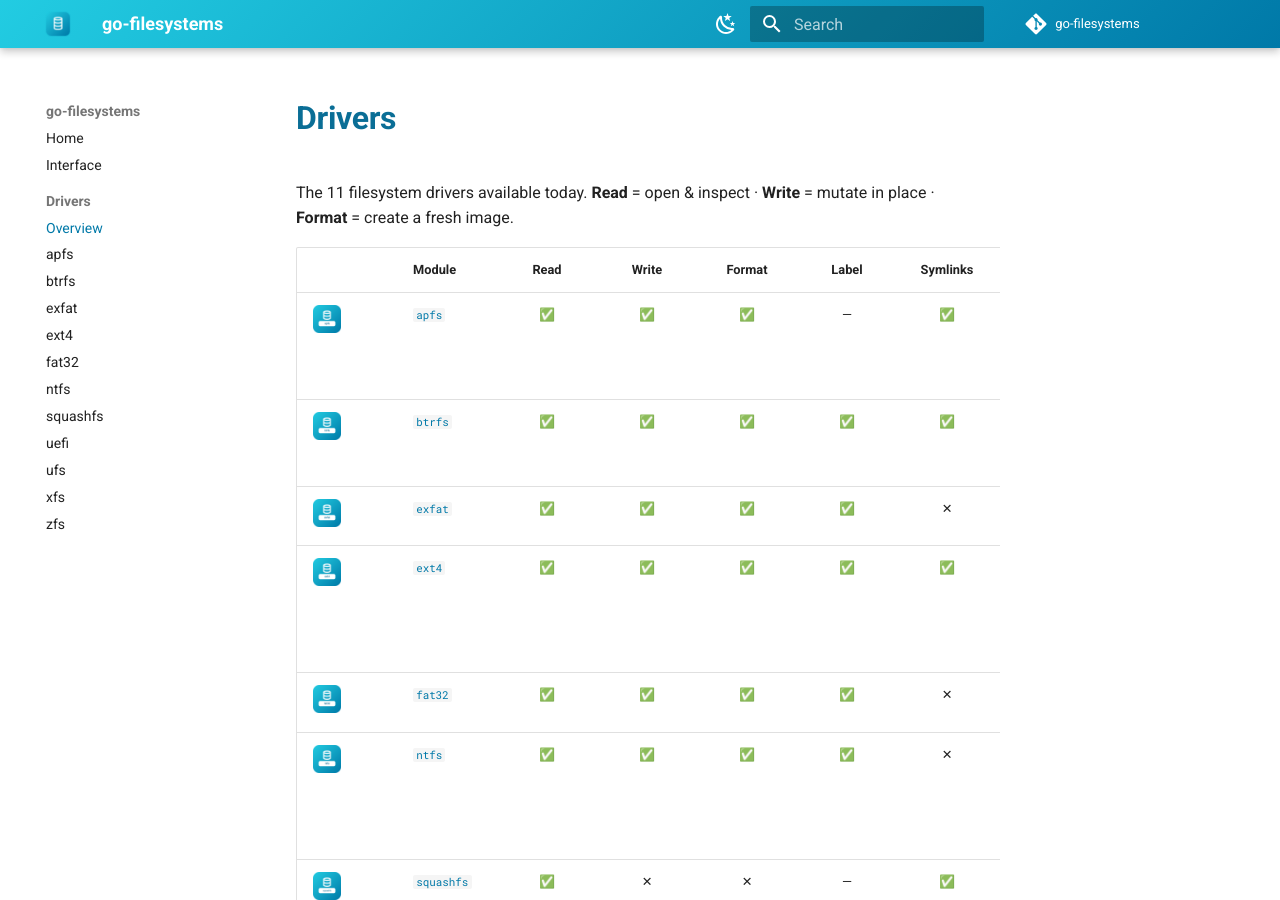
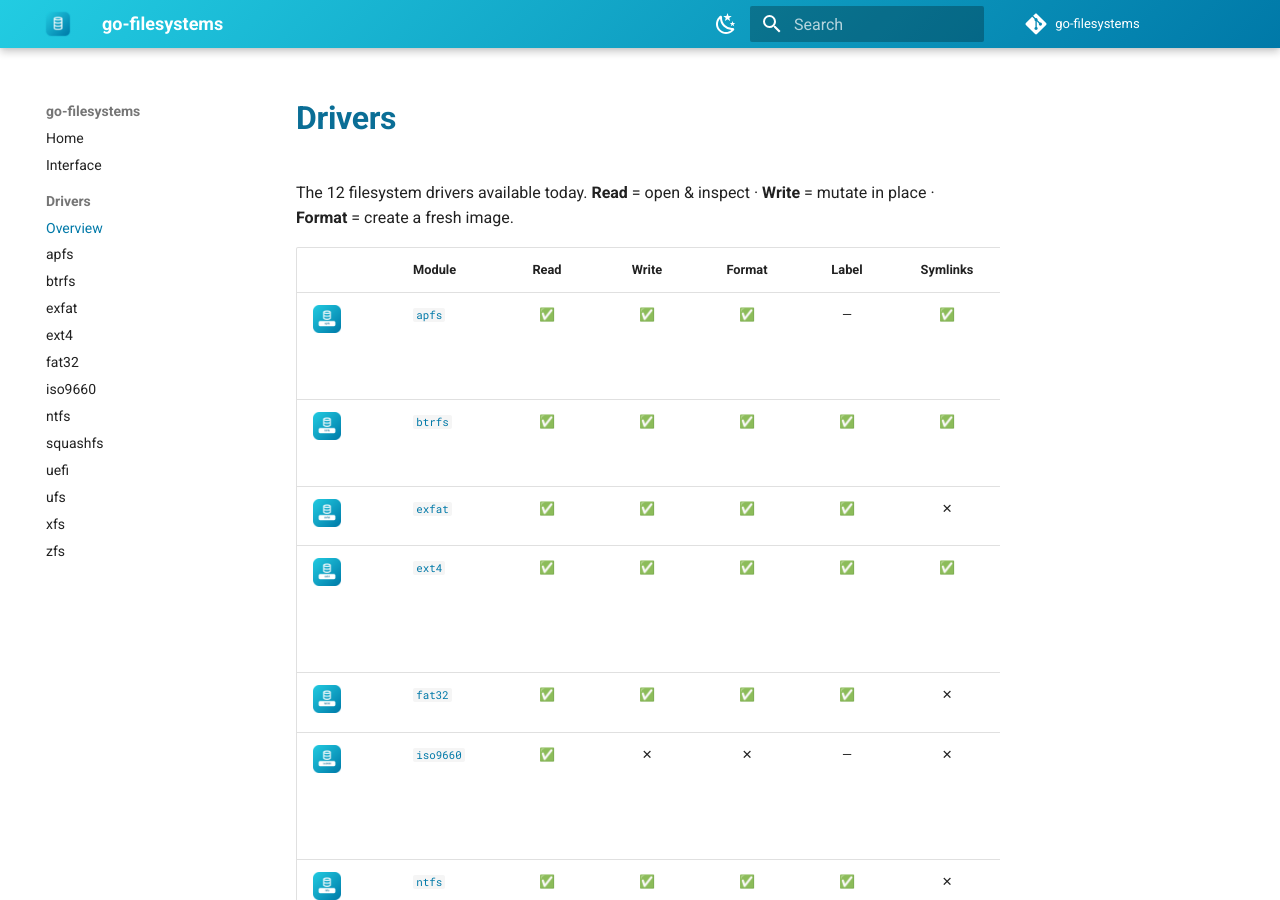
Before and after one commit to go-filesystems/docs, an MkDocs documentation site: the page built from docs/drivers/index.md, in a window 1280 px wide and 900 px high. Built offline with MkDocs 1.6.1 and Material for MkDocs 9.7.7, drawn with Linux system fonts in a browser that asks for light colours; the version menu is left out.

Commit message:
docs: add iso9660 driver page
Co-Authored-By: Claude Opus 4.8 <noreply@anthropic.com>

```diff
--- a/docs/drivers/index.md
+++ b/docs/drivers/index.md
@@ -1,6 +1,6 @@
 # Drivers
 
-The 11 filesystem drivers available today. **Read** = open & inspect · **Write** = mutate in place · **Format** = create a fresh image.
+The 12 filesystem drivers available today. **Read** = open & inspect · **Write** = mutate in place · **Format** = create a fresh image.
 
 | | Module | Read | Write | Format | Label | Symlinks | On-disk format |
 |---|---|:--:|:--:|:--:|:--:|:--:|---|
@@ -9,6 +9,7 @@ The 11 filesystem drivers available today. **Read** = open & inspect · **Write*
 | <img src="../assets/fs/go-filesystems-exfat.png" width="28"> | [`exfat`](exfat.md) | ✅ | ✅ | ✅ | ✅ | ✕ | exFAT |
 | <img src="../assets/fs/go-filesystems-ext4.png" width="28"> | [`ext4`](ext4.md) | ✅ | ✅ | ✅ | ✅ | ✅ | ext4 — extents, 64-bit, flex_bg, dir htree, metadata_csum (CRC32c) |
 | <img src="../assets/fs/go-filesystems-fat32.png" width="28"> | [`fat32`](fat32.md) | ✅ | ✅ | ✅ | ✅ | ✕ | FAT32 |
+| <img src="../assets/fs/go-filesystems-iso9660.png" width="28"> | [`iso9660`](iso9660.md) | ✅ | ✕ | ✕ | — | ✕ | ISO 9660 / ECMA-119 base; Rock Ridge + Joliet planned |
 | <img src="../assets/fs/go-filesystems-ntfs.png" width="28"> | [`ntfs`](ntfs.md) | ✅ | ✅ | ✅ | ✅ | ✕ | Minimal in-image blob model — NOT the real NTFS on-disk format |
 | <img src="../assets/fs/go-filesystems-squashfs.png" width="28"> | [`squashfs`](squashfs.md) | ✅ | ✕ | ✕ | — | ✅ | SquashFS 4.0 — read-only archive; gzip blocks + fragments |
 | <img src="../assets/fs/go-filesystems-uefi.png" width="28"> | [`uefi`](uefi.md) | ✅ | ✅ | ✅ | — | — | OVMF/EDK2 NvVar variable store; time-based authenticated writes |
--- a/mkdocs.yml
+++ b/mkdocs.yml
@@ -45,6 +45,7 @@ nav:
       - exfat: drivers/exfat.md
       - ext4: drivers/ext4.md
       - fat32: drivers/fat32.md
+      - iso9660: drivers/iso9660.md
       - ntfs: drivers/ntfs.md
       - squashfs: drivers/squashfs.md
       - uefi: drivers/uefi.md
```
Also changed, not shown: docs/drivers/iso9660.md (added, +39 -0 lines), docs/assets/fs/go-filesystems-iso9660.png (added).
